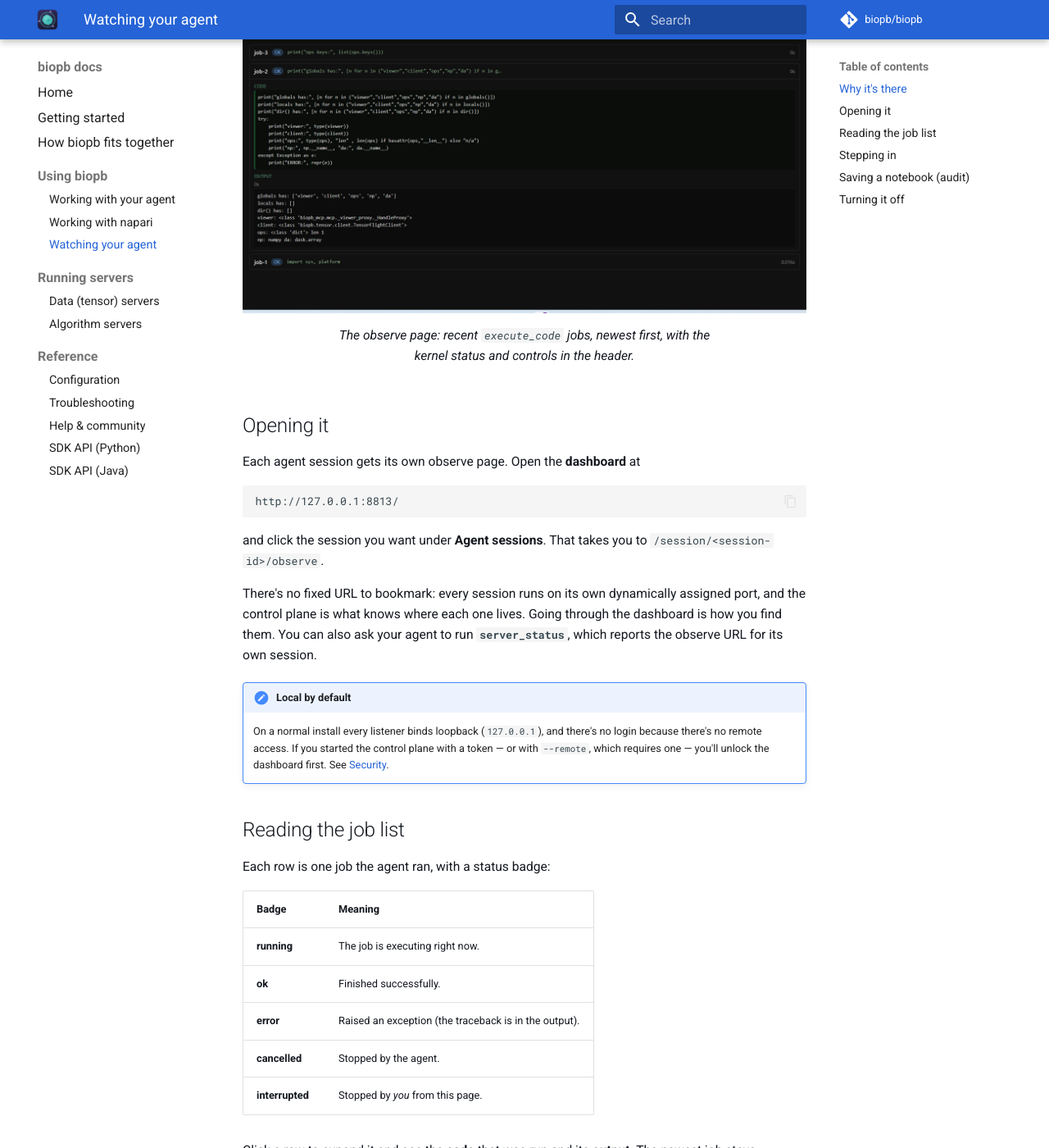
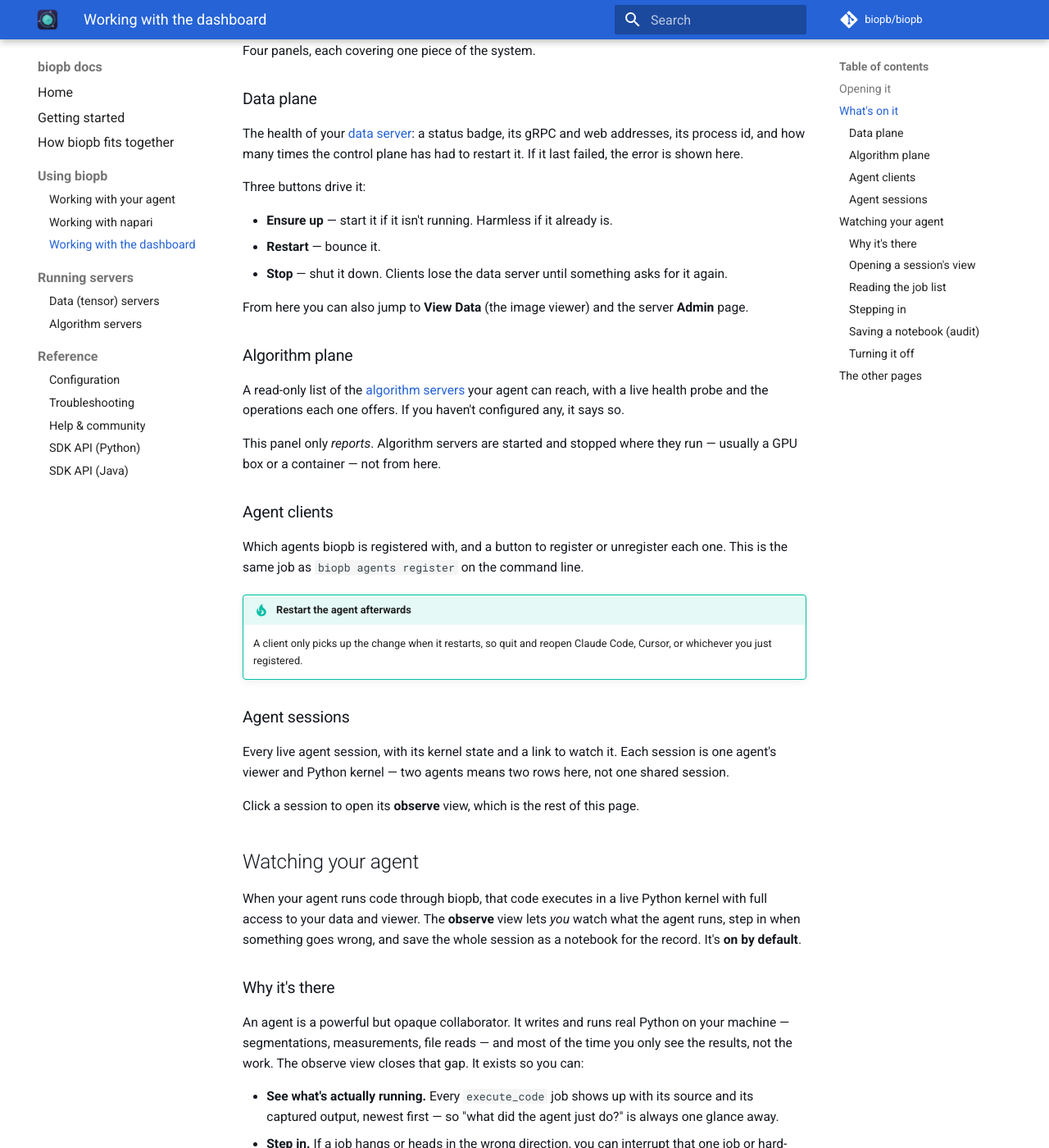
Before and after one commit to biopb/biopb-site, an MkDocs documentation site: the page built from docs/dashboard.md, in a window 1280 px wide and 1400 px high, scrolled down 790 px. Shown: the whole window at 82% size. Built offline with MkDocs 1.6.1 and Material for MkDocs 9.7.7, drawn with Linux system fonts in a browser that asks for light colours; comment, search, counter and statistics services are not loaded; some of the changed text lies outside the part shown.

Commit message:
docs: replace the observe page with "Working with the dashboard"
The observe page was written when observe *was* the web UI, on its own fixed
port. It isn't anymore: the control plane serves one origin, the dashboard is
the way in, and observe is a per-session view reached from it. A page whose
whole framing is "the observe page" no longer matches what a user sees.

Replace it with a page about the dashboard, and fold observe in as a section
("Watching your agent") rather than a separate page — you now get there *through*
the dashboard, so splitting them would document a door and a room apart.

The new page covers the four panels the dashboard actually renders, verified
against DashboardPage.tsx rather than commit messages:

- Data plane — state badge, gRPC/web/PID/restarts/last error, and the
  Ensure up / Restart / Stop controls.
- Algorithm plane — read-only health + ops probe; lifecycle deliberately not
  offered here.
- Agent clients — register/unregister biopb-mcp, with the "restart the client
  afterwards" caveat the UI itself notes.
- Agent sessions — per-session kernel state and the link to its observe view.

Plus a table of the other routes the control plane serves (/viewer, /admin,
/logs, /mcp/admin).

The observe content carries over intact (job list, stepping in, the notebook
audit trail, turning it off), demoted one heading level, with "page" reworded to
"view" where it now denotes a section of the dashboard.

Inbound links in concepts and using-napari now point at
dashboard.md#watching-your-agent; the dashboard is linked from index's "where to
next", getting-started, and the concepts control-plane section.

Note: /docs/observe/ now 404s. The root sitemap.xml only lists the landing pages
(mkdocs generates its own for /docs/), so nothing stale is advertised, but any
external link to that URL will break.

Verified: mkdocs build --strict passes with anchor validation (both inbound
links resolve to #watching-your-agent, and the internal #saving-a-notebook-audit
still resolves); rendered nav and TOC checked in a headless browser.

````diff
--- a/docs/observe.md
+++ b/docs/dashboard.md
@@ -1,18 +1,89 @@
-# Watching your agent (the observe page)
+# Working with the dashboard
 
-When your agent runs code through biopb, that code executes in a live Python kernel
-with full access to your data and viewer. The **observe page** is a small web UI that
-lets *you* watch what the agent runs, step in when something goes wrong, and save the
-whole session as a notebook for the record.
+The **dashboard** is biopb's one web page. It's where you see what your agent is running,
+check that your data server is healthy, browse your images, and connect biopb to a new agent
+— all from a single address.
 
-It's served by biopb's [control plane](concepts.md#the-control-plane) alongside the dashboard,
-and is **on by default**.
+It's served by the [control plane](concepts.md#the-control-plane), which is also what keeps
+your data server alive. You never have to open it to get work done: the dashboard is a window
+onto the machinery, not a step in the workflow.
 
-## Why it's there
+## Opening it
+
+```bash
+biopb dashboard
+```
+
+That makes sure the control plane is running and opens the page in your browser. It's safe to
+run any time — if everything is already up, it just opens the page.
+
+If it's already running, browse straight to it:
+
+```
+http://127.0.0.1:8813/
+```
+
+!!! note "Local by default"
+    On a normal install every listener binds loopback (`127.0.0.1`), and there's no login
+    because there's no remote access. If you started the control plane with a token — or with
+    `--remote`, which requires one — you'll unlock the dashboard first. See
+    [Security](data-servers.md#security).
+
+## What's on it
+
+Four panels, each covering one piece of the system.
+
+### Data plane
+
+The health of your [data server](data-servers.md): a status badge, its gRPC and web
+addresses, its process id, and how many times the control plane has had to restart it. If it
+last failed, the error is shown here.
+
+Three buttons drive it:
+
+- **Ensure up** — start it if it isn't running. Harmless if it already is.
+- **Restart** — bounce it.
+- **Stop** — shut it down. Clients lose the data server until something asks for it again.
+
+From here you can also jump to **View Data** (the image viewer) and the server **Admin** page.
+
+### Algorithm plane
+
+A read-only list of the [algorithm servers](algorithm-servers.md) your agent can reach, with
+a live health probe and the operations each one offers. If you haven't configured any, it
+says so.
+
+This panel only *reports*. Algorithm servers are started and stopped where they run — usually
+a GPU box or a container — not from here.
+
+### Agent clients
+
+Which agents biopb is registered with, and a button to register or unregister each one. This
+is the same job as `biopb agents register` on the command line.
+
+!!! tip "Restart the agent afterwards"
+    A client only picks up the change when it restarts, so quit and reopen Claude Code,
+    Cursor, or whichever you just registered.
+
+### Agent sessions
+
+Every live agent session, with its kernel state and a link to watch it. Each session is one
+agent's viewer and Python kernel — two agents means two rows here, not one shared session.
+
+Click a session to open its **observe** view, which is the rest of this page.
+
+## Watching your agent
+
+When your agent runs code through biopb, that code executes in a live Python kernel with full
+access to your data and viewer. The **observe** view lets *you* watch what the agent runs,
+step in when something goes wrong, and save the whole session as a notebook for the record.
+It's **on by default**.
+
+### Why it's there
 
 An agent is a powerful but opaque collaborator. It writes and runs real Python on your
 machine — segmentations, measurements, file reads — and most of the time you only see
-the results, not the work. The observe page closes that gap. It exists so you can:
+the results, not the work. The observe view closes that gap. It exists so you can:
 
 - **See what's actually running.** Every `execute_code` job shows up with its source and
   its captured output, newest first — so "what did the agent just do?" is always one
@@ -28,33 +99,21 @@
 *images* it produces.
 
 <figure markdown>
-  ![The observe page showing recent jobs](assets/observe-overview.png)
-  <figcaption>The observe page: recent <code>execute_code</code> jobs, newest first, with the kernel status and controls in the header.</figcaption>
+  ![The observe view showing recent jobs](assets/observe-overview.png)
+  <figcaption>The observe view: recent <code>execute_code</code> jobs, newest first, with the kernel status and controls in the header.</figcaption>
 </figure>
 
-## Opening it
+### Opening a session's view
 
-Each agent session gets its own observe page. Open the **dashboard** at
-
-```
-http://127.0.0.1:8813/
-```
-
-and click the session you want under **Agent sessions**. That takes you to
-`/session/<session-id>/observe`.
+Each agent session gets its own observe view. Open the dashboard and click the session you
+want under **Agent sessions**; that takes you to `/session/<session-id>/observe`.
 
 There's no fixed URL to bookmark: every session runs on its own dynamically assigned port,
 and the control plane is what knows where each one lives. Going through the dashboard is how
 you find them. You can also ask your agent to run **`server_status`**, which reports the
 observe URL for its own session.
 
-!!! note "Local by default"
-    On a normal install every listener binds loopback (`127.0.0.1`), and there's no login
-    because there's no remote access. If you started the control plane with a token — or with
-    `--remote`, which requires one — you'll unlock the dashboard first. See
-    [Security](data-servers.md#security).
-
-## Reading the job list
+### Reading the job list
 
 Each row is one job the agent ran, with a status badge:
 
@@ -72,7 +131,7 @@
 truncated to the most recent chunk, with the full length noted). The header shows the
 kernel state — `alive`, `busy`, `headless` — and refreshes every few seconds.
 
-## Stepping in
+### Stepping in
 
 Three controls live in the header:
 
@@ -90,10 +149,10 @@
     agent simply gets back a "stopped by user" result and you can tell it what to do
     next.
 
-## Saving a notebook (audit)
+### Saving a notebook (audit)
 
 The **⤓ Save notebook** button exports the whole recorded session as a standard Jupyter
-`.ipynb` file (`biopb-mcp-session-YYYYMMDD-HHMMSS.ipynb`). This is the page's most
+`.ipynb` file (`biopb-mcp-session-YYYYMMDD-HHMMSS.ipynb`). This is the view's most
 important feature for reproducibility and review.
 
 The notebook is an **audit record first, a runnable script second.** It faithfully
@@ -125,9 +184,9 @@
     same failure, so skip or edit it. Only the most recent jobs are retained, so a very
     long session may be missing its earliest steps.
 
-## Turning it off
+### Turning it off
 
-The observe page is on by default. To disable it, set `observe.enabled` to `false`
+The observe view is on by default. To disable it, set `observe.enabled` to `false`
 in your [config file](configuration.md):
 
 ```json
@@ -141,3 +200,15 @@
 Two other knobs under `observe` tune it: `max_output_chars` (how much of a job's
 output the detail view shows, default `20000`) and `poll_interval_ms` (how often the
 page refreshes, default `3000`).
+
+## The other pages
+
+Everything the control plane serves lives under the same address, so these are all one click
+away — and all reachable from the dashboard:
+
+| Page | What it's for |
+|------|---------------|
+| [`/viewer`](http://127.0.0.1:8813/viewer) | Browse your image data in the web viewer. |
+| [`/admin`](http://127.0.0.1:8813/admin) | The data server's admin page — sources, cache, config. |
+| [`/logs`](http://127.0.0.1:8813/logs) | The data plane's log output, without digging through files. |
+| [`/mcp/admin`](http://127.0.0.1:8813/mcp/admin) | biopb-mcp's settings, the same ones in [`mcp-config.json`](configuration.md). |
--- a/mkdocs.yml
+++ b/mkdocs.yml
@@ -85,7 +85,7 @@
   - Using biopb:
       - Working with your agent: working-with-agents.md
       - Working with napari: using-napari.md
-      - Watching your agent: observe.md
+      - Working with the dashboard: dashboard.md
   - Running servers:
       - Data (tensor) servers: data-servers.md
       - Algorithm servers: algorithm-servers.md
````
Also changed, not shown: docs/concepts.md (+4 -3 lines), docs/getting-started.md (+2 -1 lines), docs/index.md (+1 -0 lines), docs/using-napari.md (+1 -1 lines).
